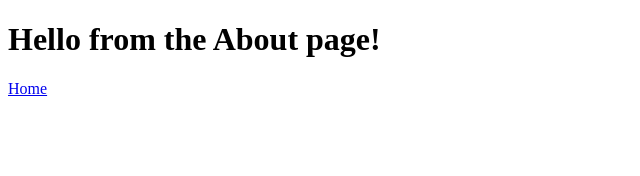
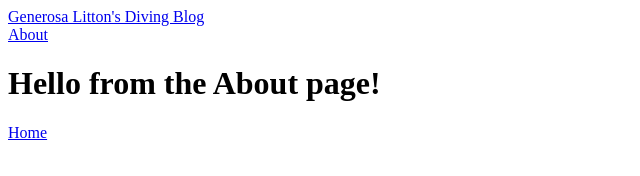
Before and after one commit to glitton/diving-blog, a Gatsby site: page /about in a window 1280 px wide. Shown: the whole page, without its empty margins (0-640 px from the left). Built offline with nearby package versions, Linux system fonts and the light colour scheme; Gatsby itself is replaced by a stand-in of ours.

Commit message:
added shared layout component

```diff
--- /dev/null
+++ b/src/components/layout.js
@@ -0,0 +1,38 @@
+import React from 'react';
+import { Link, useStaticQuery, graphql } from 'gatsby';
+import Seo from './seo';
+
+const Layout = ({
+  children,
+  title = false,
+  description = false,
+  image = false,
+  path = false,
+}) => {
+  const data = useStaticQuery(graphql`
+    query GetSiteTitle {
+      site {
+        siteMetadata {
+          title
+        }
+      }
+    }
+  `);
+
+  const meta = data?.site?.siteMetadata ?? {};
+
+  return (
+    <>
+      <Seo title={title} description={description} image={image} path={path} />
+      <header>
+        <Link to="/">{meta.title}</Link>
+        <nav>
+          <Link to="/about">About</Link>
+        </nav>
+      </header>
+      <main>{children}</main>
+    </>
+  );
+};
+
+export default Layout;
--- a/src/pages/about.js
+++ b/src/pages/about.js
@@ -1,19 +1,16 @@
 import * as React from 'react';
 import { Link } from 'gatsby';
-import Seo from '../components/seo';
+import Layout from '../components/layout';
 
 const About = () => {
   return (
-    <>
-      <Seo
-        title="About Generosa Litton's Scuba Diving Blog"
-        description="Info about scuba diving blog"
-      />
-      <main>
-        <h1>Hello from the About page!</h1>
-        <Link to="/">Home</Link>
-      </main>
-    </>
+    <Layout
+      title="About Generosa Litton's Scuba Diving Blog"
+      description="Info about scuba diving blog"
+    >
+      <h1>Hello from the About page!</h1>
+      <Link to="/">Home</Link>
+    </Layout>
   );
 };
 
```
Also changed, not shown: src/pages/index.js (+4 -24 lines).
